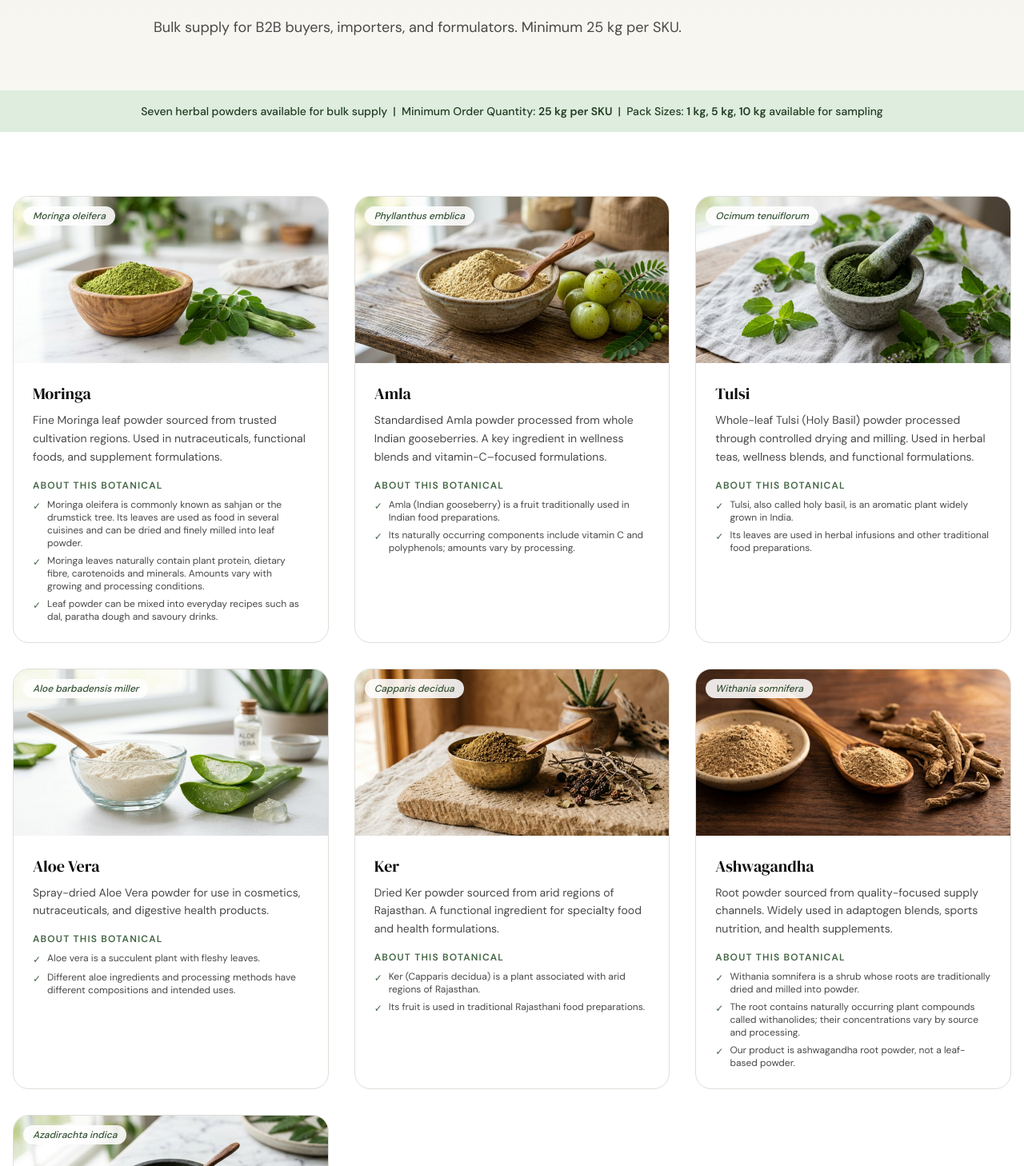
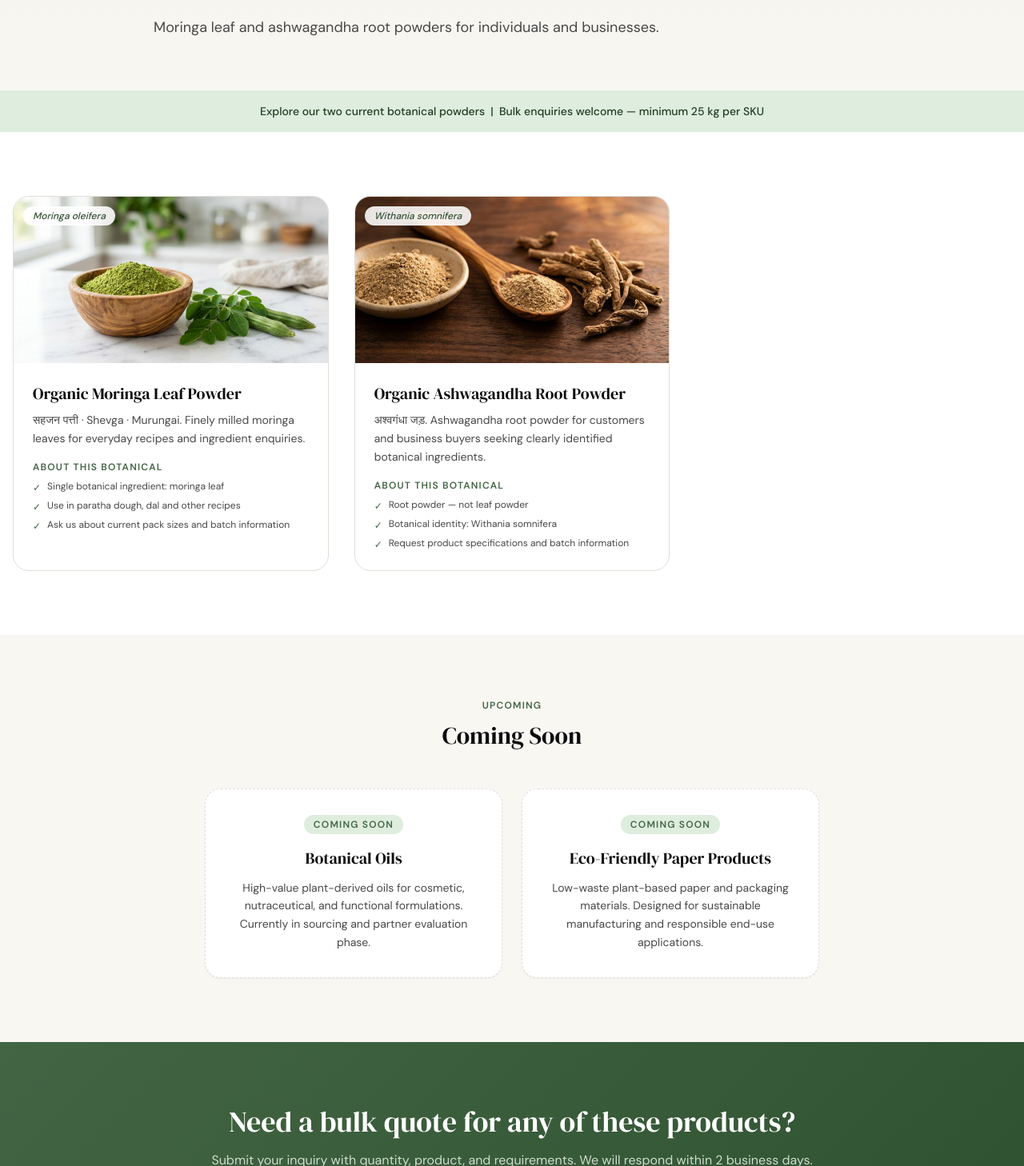
Before and after one commit to chitiagarwal/bio-peri-posa-website, a React (Vite) app in the folder src/frontend/: page /products in a window 1280 px wide. Shown: the part 192-1650 px from the top of the page at 80% size. Built offline with nearby package versions, Linux system fonts and the light colour scheme; no server answers; what @icp-sdk/core would draw is missing.

Commit message:
Show only two current powders, add Hindi names, remove false seven-product availability

```diff
--- a/src/frontend/src/pages/Products.tsx
+++ b/src/frontend/src/pages/Products.tsx
@@ -3,85 +3,8 @@ import CTASection from "../components/CTASection";
 import PageHero from "../components/PageHero";
 
 const products = [
-  {
-    name: "Moringa",
-    scientificName: "Moringa oleifera",
-    image: "/assets/generated/product-moringa.dim_600x480.jpg",
-    description:
-      "Fine Moringa leaf powder sourced from trusted cultivation regions. Used in nutraceuticals, functional foods, and supplement formulations.",
-    benefits: [
-      "Moringa oleifera is commonly known as sahjan or the drumstick tree. Its leaves are used as food in several cuisines and can be dried and finely milled into leaf powder.",
-      "Moringa leaves naturally contain plant protein, dietary fibre, carotenoids and minerals. Amounts vary with growing and processing conditions.",
-      "Leaf powder can be mixed into everyday recipes such as dal, paratha dough and savoury drinks.",
-    ],
-  },
-  {
-    name: "Amla",
-    scientificName: "Phyllanthus emblica",
-    image: "/assets/generated/product-amla.dim_600x480.jpg",
-    description:
-      "Standardised Amla powder processed from whole Indian gooseberries. A key ingredient in wellness blends and vitamin-C–focused formulations.",
-    benefits: [
-      "Amla (Indian gooseberry) is a fruit traditionally used in Indian food preparations.",
-      "Its naturally occurring components include vitamin C and polyphenols; amounts vary by processing.",
-    ],
-  },
-  {
-    name: "Tulsi",
-    scientificName: "Ocimum tenuiflorum",
-    image: "/assets/generated/product-tulsi.dim_600x480.jpg",
-    description:
-      "Whole-leaf Tulsi (Holy Basil) powder processed through controlled drying and milling. Used in herbal teas, wellness blends, and functional formulations.",
-    benefits: [
-      "Tulsi, also called holy basil, is an aromatic plant widely grown in India.",
-      "Its leaves are used in herbal infusions and other traditional food preparations.",
-    ],
-  },
-  {
-    name: "Aloe Vera",
-    scientificName: "Aloe barbadensis miller",
-    image: "/assets/generated/product-alovera.dim_600x480.jpg",
-    description:
-      "Spray-dried Aloe Vera powder for use in cosmetics, nutraceuticals, and digestive health products.",
-    benefits: [
-      "Aloe vera is a succulent plant with fleshy leaves.",
-      "Different aloe ingredients and processing methods have different compositions and intended uses.",
-    ],
-  },
-  {
-    name: "Ker",
-    scientificName: "Capparis decidua",
-    image: "/assets/generated/product-ker.dim_600x480.jpg",
-    description:
-      "Dried Ker powder sourced from arid regions of Rajasthan. A functional ingredient for specialty food and health formulations.",
-    benefits: [
-      "Ker (Capparis decidua) is a plant associated with arid regions of Rajasthan.",
-      "Its fruit is used in traditional Rajasthani food preparations.",
-    ],
-  },
-  {
-    name: "Ashwagandha",
-    scientificName: "Withania somnifera",
-    image: "/assets/generated/product-ashwagandha.dim_600x480.jpg",
-    description:
-      "Root powder sourced from quality-focused supply channels. Widely used in adaptogen blends, sports nutrition, and health supplements.",
-    benefits: [
-      "Withania somnifera is a shrub whose roots are traditionally dried and milled into powder.",
-      "The root contains naturally occurring plant compounds called withanolides; their concentrations vary by source and processing.",
-      "Our product is ashwagandha root powder, not a leaf-based powder.",
-    ],
-  },
-  {
-    name: "Neem",
-    scientificName: "Azadirachta indica",
-    image: "/assets/generated/product-neem.dim_600x480.jpg",
-    description:
-      "Whole-leaf Neem powder from the 'village pharmacy' tree. Used in Ayurvedic formulations, oral care products, and nutraceuticals globally.",
-    benefits: [
-      "Neem (Azadirachta indica) is a tree native to the Indian subcontinent.",
-      "Its leaves are used in a range of traditional applications; product suitability depends on the intended use.",
-    ],
-  },
+  {name:"Organic Moringa Leaf Powder",scientificName:"Moringa oleifera",image:"/assets/generated/product-moringa.dim_600x480.jpg",description:"सहजन पत्ती · Shevga · Murungai. Finely milled moringa leaves for everyday recipes and ingredient enquiries.",benefits:["Single botanical ingredient: moringa leaf","Use in paratha dough, dal and other recipes","Ask us about current pack sizes and batch information"]},
+  {name:"Organic Ashwagandha Root Powder",scientificName:"Withania somnifera",image:"/assets/generated/product-ashwagandha.dim_600x480.jpg",description:"अश्वगंधा जड़. Ashwagandha root powder for customers and business buyers seeking clearly identified botanical ingredients.",benefits:["Root powder — not leaf powder","Botanical identity: Withania somnifera","Request product specifications and batch information"]}
 ];
 
 const comingSoon = [
@@ -107,15 +30,15 @@ export default function Products() {
       document.head.appendChild(meta);
     }
     meta.content =
-      "Bulk herbal powders including Moringa, Amla, Tulsi, Aloe Vera, Ker, Ashwagandha, and Neem. Seven products. Minimum 25 kg per SKU. B2B supply from India.";
+      "Moringa leaf powder and ashwagandha root powder for retail and bulk enquiries.";
   }, []);
 
   return (
     <div>
       <PageHero
         eyebrow="Products"
-        title="Herbal Powder Products"
-        subtitle="Bulk supply for B2B buyers, importers, and formulators. Minimum 25 kg per SKU."
+        title="Our Botanical Powders"
+        subtitle="Moringa leaf and ashwagandha root powders for individuals and businesses."
       />
 
       {/* MOQ Banner */}
@@ -127,9 +50,7 @@ export default function Products() {
         }}
         data-ocid="products.section"
       >
-        Seven herbal powders available for bulk supply &nbsp;|&nbsp; Minimum
-        Order Quantity: <strong>25 kg per SKU</strong> &nbsp;|&nbsp; Pack Sizes:{" "}
-        <strong>1 kg, 5 kg, 10 kg</strong> available for sampling
+        Explore our two current botanical powders &nbsp;|&nbsp; Bulk enquiries welcome — minimum 25 kg per SKU
       </div>
 
       {/* Product Grid */}
```
